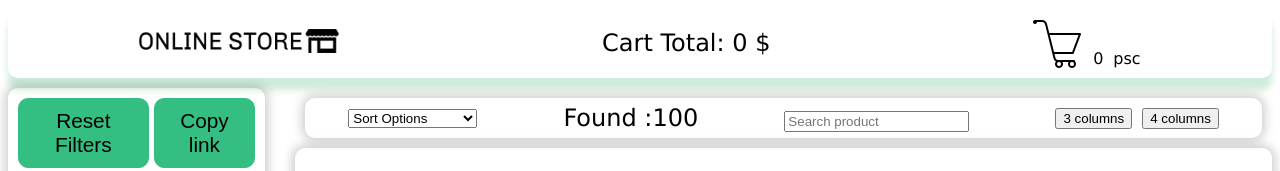
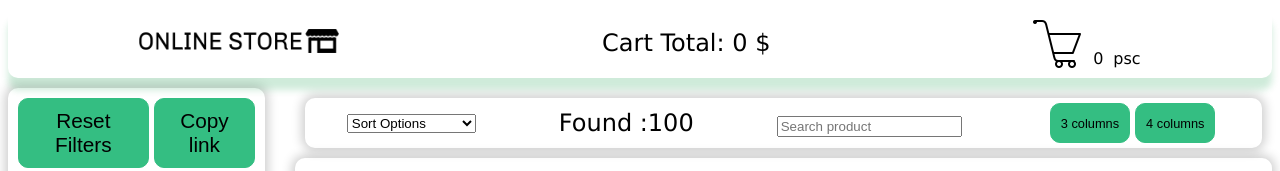
Before and after one commit to roman-lysiuk/online-store, a website built with webpack: page src/index.html in a window 1280 px wide. Shown: the top 171 px of the page. Built offline with nearby package versions, Linux system fonts and the light colour scheme.

Commit message:
feat:add style btn  view-options

```diff
--- a/src/components/product-list-page/plp.scss
+++ b/src/components/product-list-page/plp.scss
@@ -214,7 +214,12 @@
     margin: 10px;
     &__view-options {
         display: flex;
-        gap: 10px;
+        gap: 5px;
+        margin: 5px;
+        .btn__three-columns,
+        .btn__four-columns {
+            font-size: 0.8rem;
+        }
     }
     @media (max-width: 650px) {
         font-size: 1rem;
--- a/src/index.html
+++ b/src/index.html
@@ -274,8 +274,14 @@
           >
         </div>
         <div class="sort-bar__view-options">
-          <button id="three-columns">3 columns</button>
-          <button id="four-columns">4 columns</button>
+          <button
+            id="three-columns"
+            class="btn btn__three-columns"
+          >3 columns</button>
+          <button
+            id="four-columns"
+            class="btn btn__four-columns"
+          >4 columns</button>
         </div>
       </div>
 
```
